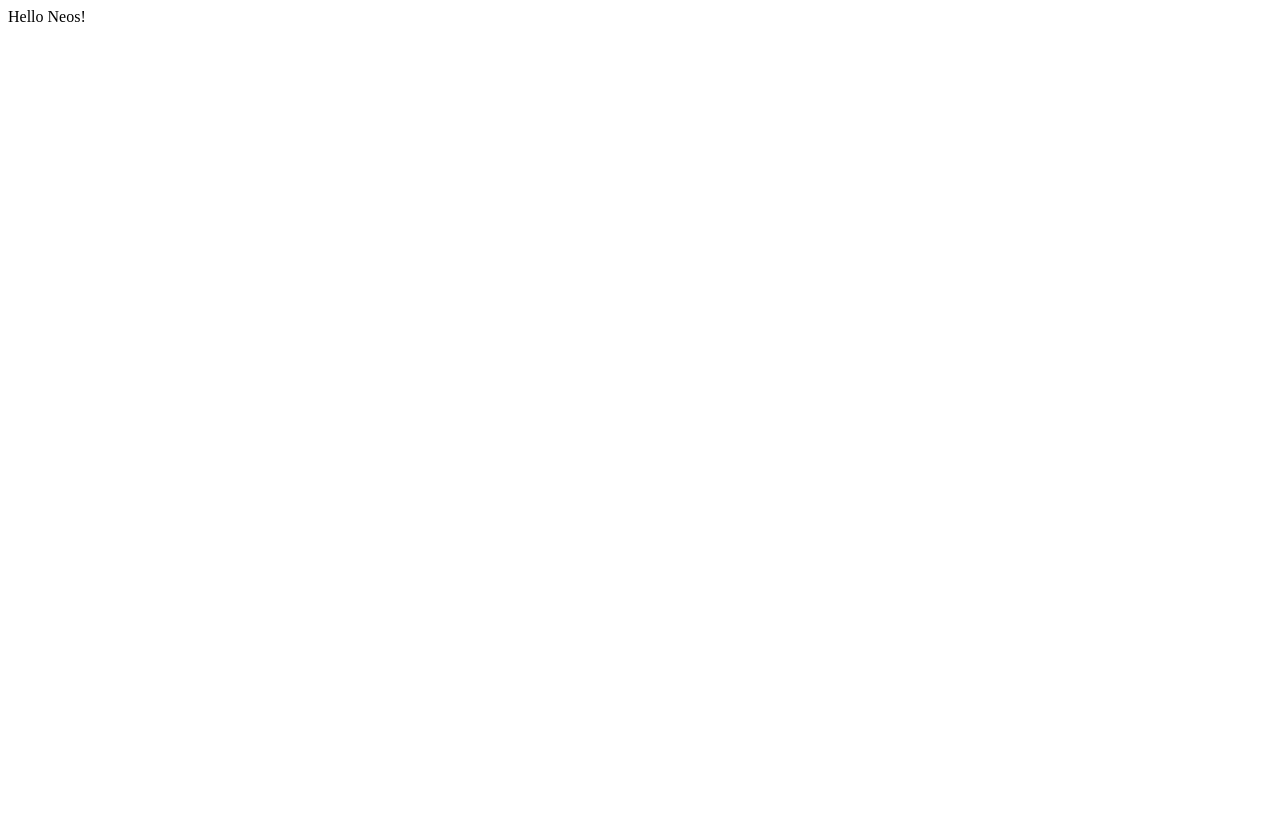
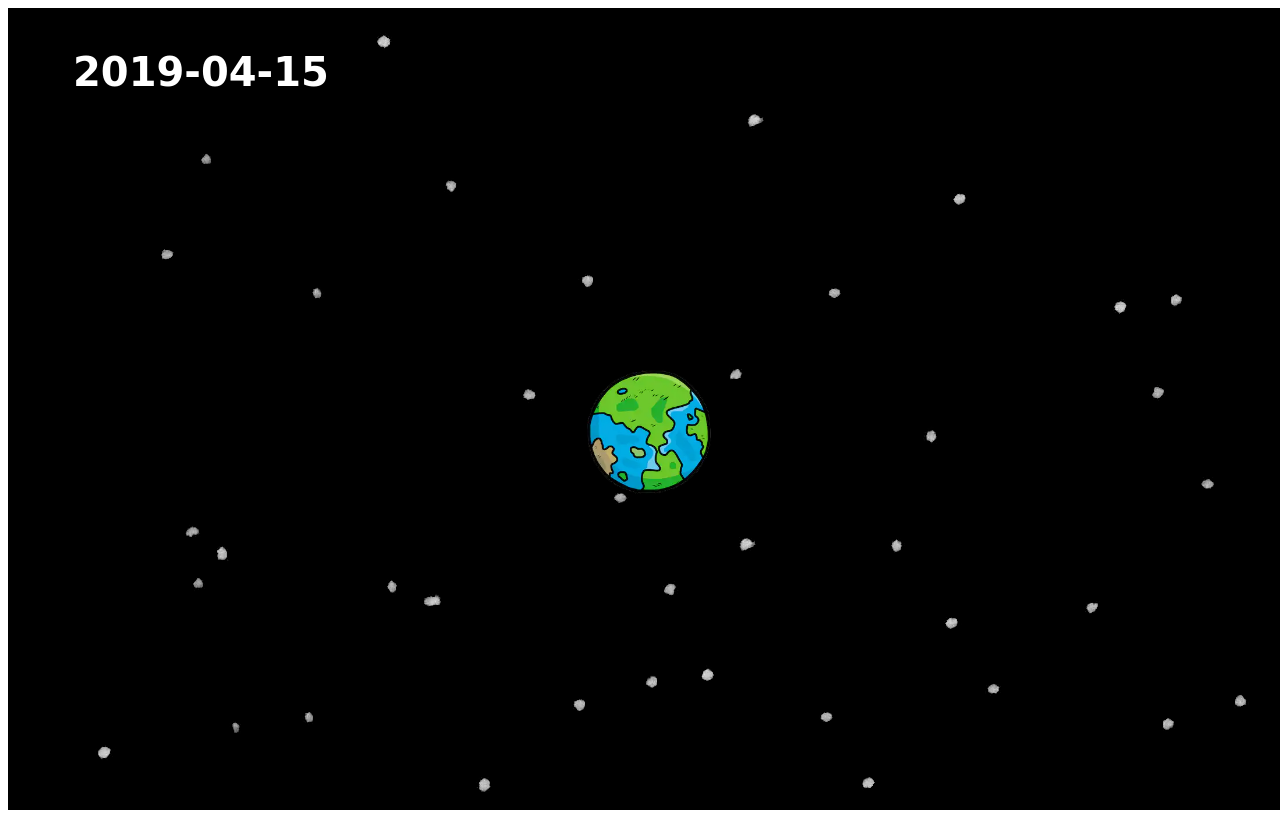
Before and after one commit to dixylo/Craigs.CodingTest, a React (Create React App) app in the folder Craigs.CodingTest/ClientApp/: page /neos in a window 1280 px wide. Built offline with nearby package versions, Linux system fonts and the light colour scheme.

Commit message:
Added Neos page

```diff
--- /dev/null
+++ b/Craigs.CodingTest/ClientApp/src/pages/NeoList.css
@@ -0,0 +1,29 @@
+.container {
+  margin: 0px auto;
+  background-image: url('../assets/space.png');
+  height: 100vh;
+  width: 100vw;
+  position: relative;
+  border: 1px solid black;
+}
+
+.date {
+  color: white;
+  font-size: 5vh;
+  font-family: "Comic Sans MS", cursive, sans-serif;
+  font-weight: bold;
+  margin-left: 5vw;
+}
+
+.earth {
+  position: absolute;
+  top: 45vh;
+  left: 45vw;
+  width: 10vw;
+  height: 10vw;
+}
+
+.earthImg {
+  width: 100%;
+  height: 100%;
+}
--- a/Craigs.CodingTest/ClientApp/src/pages/NeoList.js
+++ b/Craigs.CodingTest/ClientApp/src/pages/NeoList.js
@@ -1,10 +1,13 @@
 import React, { Component } from 'react';
+import earth from '../assets/earth.png';
+import './NeoList.css';
 
 class NeoList extends Component {
   render () {
     return (
-      <div>
-        Hello Neos!
+      <div className='container'>
+        <p className='date'>2019-04-15</p>
+        <div className='earth'><img className='earthImg' alt='earch' src={earth} /></div>
       </div>
     );
   }
```
Also changed, not shown: Craigs.CodingTest/ClientApp/src/assets/earth.png (added), Craigs.CodingTest/ClientApp/src/assets/space.png (added).
